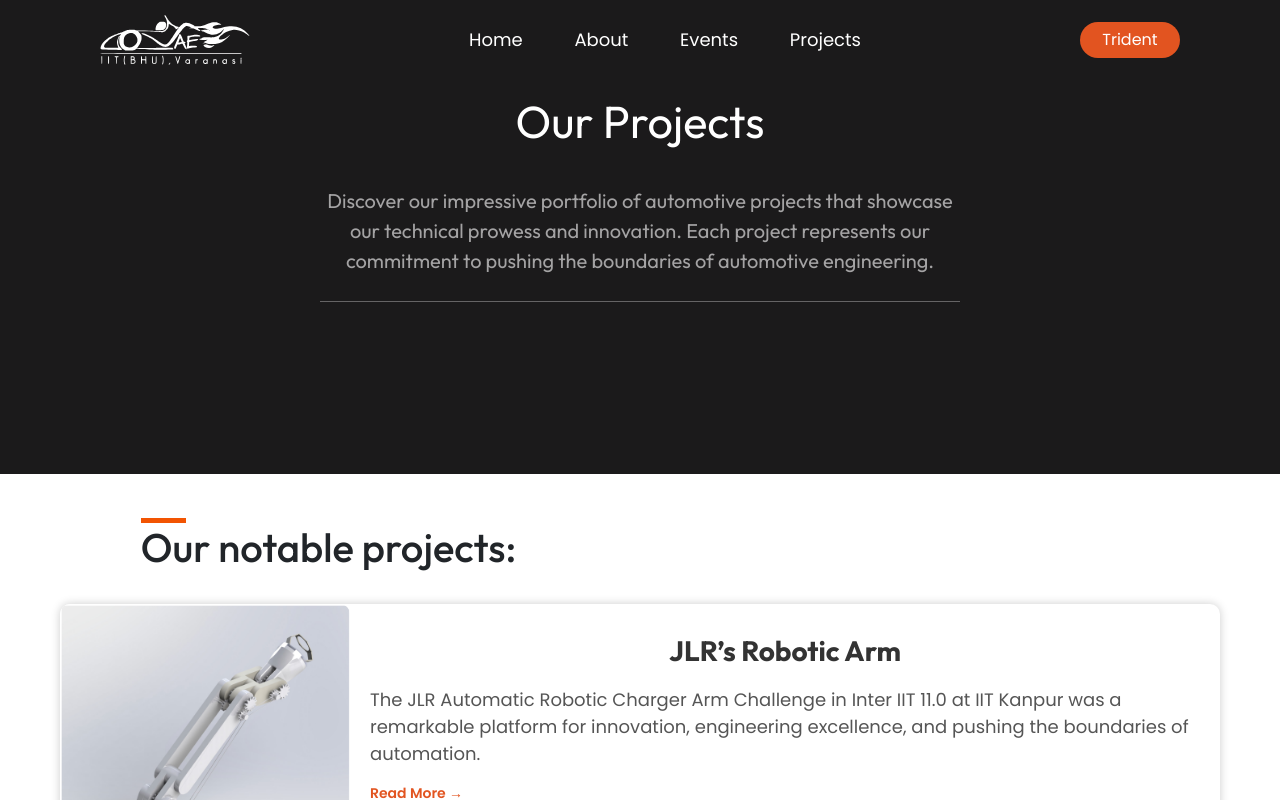
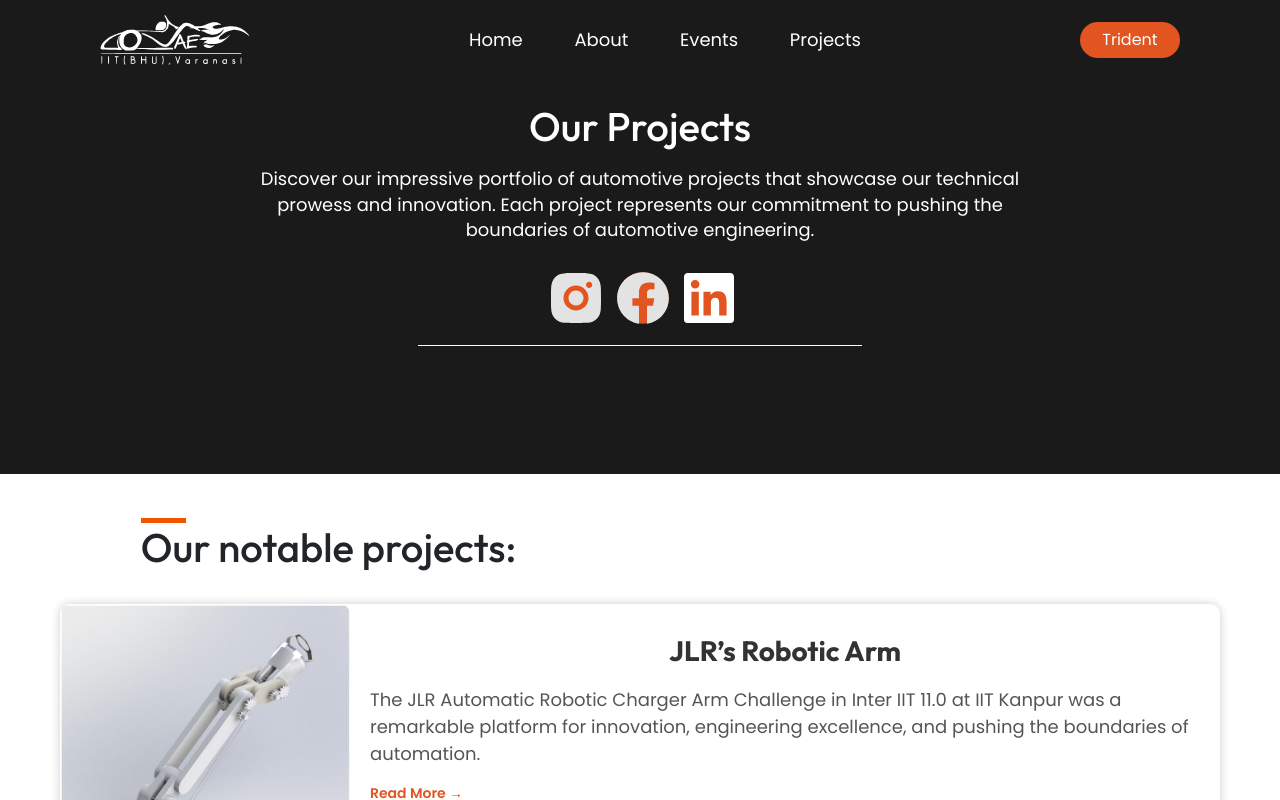
Before and after one commit to automobile-club/Automobile-Website, a Next.js app: page /projects in a window 1280 px wide. Shown: the top 800 px of the page. Built offline with nearby package versions, Linux system fonts and the light colour scheme.

Commit message:
intro component added

```diff
--- /dev/null
+++ b/components/SaeIntro.tsx
@@ -0,0 +1,55 @@
+import React from 'react';
+import Image from 'next/image';
+import styles from '../styles/SaeIntro.module.css'; // Import your CSS module
+
+interface SaeIntroProps {
+  saeNameText: string;
+  saeLongText: string;
+}
+
+const SaeIntro: React.FC<SaeIntroProps> = ({ saeNameText, saeLongText }) => {
+  return (
+    <div className={styles.sae_intro}>
+      <div className={styles.right_wrapper_saeintro}>
+        <div className={styles.sae_headings}>
+          <h1 className={styles.sae_name_text}>{saeNameText}</h1>
+        </div>
+        <div className={styles.sae_content}>
+          <p className={styles.sae_long_text}>{saeLongText}</p>
+        </div>
+        <div className={styles.social_media}>
+          <a href="https://www.instagram.com/saecollegiateclubiitbhu/">
+            <Image
+              className={styles.instagram_img}
+              src="/images/instagram_hero.svg"
+              alt="instagram"
+              width={60}
+              height={60}
+            />
+          </a>
+          <a href="https://www.facebook.com/SAEIITBHU/">
+            <Image
+              className={styles.facebook_img}
+              src="/images/facebook_hero.svg"
+              alt="facebook"
+              width={62}
+              height={62}
+            />
+          </a>
+          <a href="https://in.linkedin.com/company/sae-collegiate-club-iit-varanasi">
+            <Image
+              className={styles.linkedIn_img}
+              src="/images/linkedIn_hero.svg"
+              alt="linkedIn"
+              width={50}
+              height={50}
+            />
+          </a>
+        </div>
+        <div className={styles.line}></div>
+      </div>
+    </div>
+  );
+};
+
+export default SaeIntro;
--- a/pages/projects/index.tsx
+++ b/pages/projects/index.tsx
@@ -17,6 +17,7 @@ import "swiper/css/navigation";
 import "swiper/css/pagination";
 import "swiper/css/effect-coverflow";
 import Link from "next/link";
+import SaeIntro from "@/components/SaeIntro";
 
 export default function Projects() {
   const [slidesPerView, setSlidesPerView] = useState(3);
@@ -35,9 +36,13 @@ export default function Projects() {
     <>
       <Navbar BgColor="black" />
       <body className={styles.body}>
-        <div className={`${styles.achievements} ${styles.introp}`}>
-
-          <h1>Our Projects</h1>
+        {/* <div className={`${styles.achievements} ${styles.introp}`}> */}
+        <div className={styles.upper_content}>
+        <div className={styles.upper_content}>
+          <SaeIntro saeNameText="Our Projects" saeLongText="Discover our impressive portfolio of automotive projects that showcase our technical prowess and innovation.
+              Each project represents our commitment to pushing the boundaries of automotive engineering."/>
+        </div>
+          {/* <h1>Our Projects</h1>
           <span>
             <h2>
 
@@ -45,7 +50,7 @@ export default function Projects() {
               Each project represents our commitment to pushing the boundaries of automotive engineering.
 
             </h2>
-          </span>
+          </span> */}
         </div>
         <div className={styles.timeline}>
 
--- /dev/null
+++ b/styles/SaeIntro.module.css
@@ -0,0 +1,56 @@
+.sae_intro {
+    padding-top: 1.56em;
+    background-color: #1b1a1b;
+    width: 100%;
+    height: 37vw;
+  }
+
+  .sae_headings {
+    color: white;
+    text-align: center;
+    padding-top: 6vw;
+  }
+
+  .sae_long_text {
+    text-align: center;
+    color: white;
+    padding-top: 0.65vw;
+    padding-left: 18vw;
+    padding-right: 18vw;
+    font-weight: 400;
+    font-size: 1.4vw;
+    line-height: 2vw;
+  }
+
+  .social_media {
+    display: flex;
+    flex-direction: row;
+    justify-content: center;
+    padding-top: 0.65vw;
+    padding-bottom: 1.25vw;
+    gap: 0.5vw;
+  }
+  .linkedIn_img {
+    margin-left: 0.25vw;
+  }
+
+  .social_media > a {
+    display: flex;
+    flex-direction: column;
+    justify-content: center;
+    align-items: center;
+  }
+
+  .cards_img_saeintro {
+    height: 42vw;
+    width: 40vw;
+    margin-left: 1.62vw;
+    margin-top: 1vw;
+  }
+
+  .line {
+    border-top: 1px solid white;
+    margin: 0 auto;
+    width: 34.75vw;
+    padding-bottom: 5vw;
+  }
--- a/styles/events.module.css
+++ b/styles/events.module.css
@@ -19,7 +19,7 @@
   height: 37vw;
 }
 
-.sae_intro {
+/* .sae_intro {
   padding-top: 1.56em;
   background-color: #1b1a1b;
   width: 100%;
@@ -74,7 +74,7 @@
   margin: 0 auto;
   width: 34.75vw;
   padding-bottom: 5vw;
-}
+} */
 
 .button {
   background: #000000;
--- a/styles/projects.module.css
+++ b/styles/projects.module.css
@@ -23,7 +23,17 @@
   background-color: white;
 }
 
-.introp {
+.upper_content {
+  position: relative;
+  background-color: #1b1a1b;
+  width: 100%;
+  display: flex;
+  justify-content: center;
+  flex-direction: column;
+  height: 37vw;
+}
+
+/* .introp {
 background:#1b1a1b;
 text-align: center;
 padding-bottom:15% ;
@@ -69,7 +79,7 @@ padding-bottom:15% ;
   border-bottom: 1px solid rgba(151, 151, 151, 0.6);
   width: 50%;
   text-align: center;
-}
+} */
 
 .timeline {
   margin-top: 3.5%;
```
Also changed, not shown: pages/events/index.tsx (+3 -44 lines).
